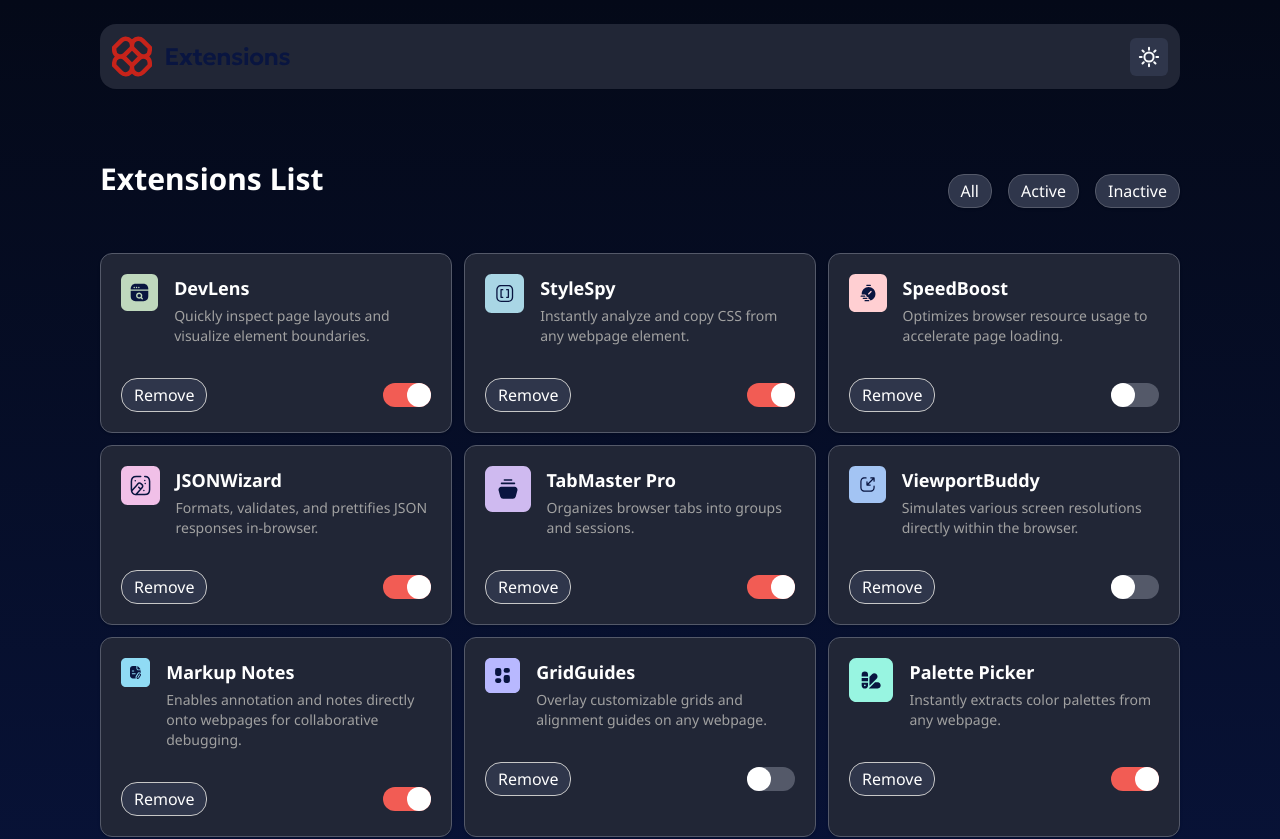
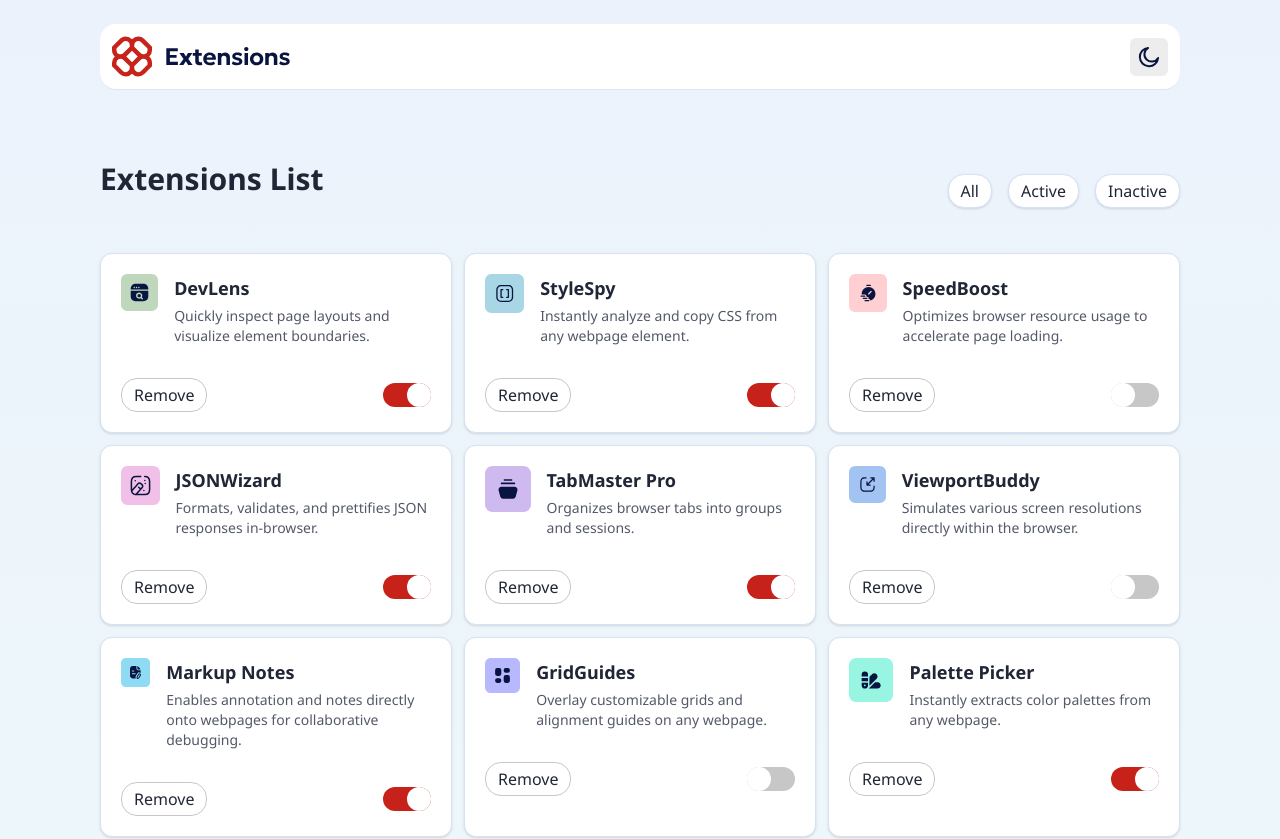
Before and after one commit to NitiemaAllassane/extentions-manager, a React (Vite) app: page / in a window 1280 px wide. Shown: the top 839 px of the page. Built offline with nearby package versions, Linux system fonts and the light colour scheme; a web font is replaced by a local one.

Commit message:
(add): Add dark mode switching

```diff
--- a/src/components/ThemeSwitcher.tsx
+++ b/src/components/ThemeSwitcher.tsx
@@ -1,13 +1,21 @@
-// import moonIcon from '../assets/images/icon-moon.svg';
+import moonIcon from '../assets/images/icon-moon.svg';
 import sunIcon from '../assets/images/icon-sun.svg';
+import { useDarkMode } from '../hooks/useDarkMode';
 
 function ThemeSwitcher() {
+    const { isDark, toggleDarkMode } = useDarkMode();
+
     return (
         <button
             className='bg-neutral-100 p-2 rounded-md cursor-pointer hover:bg-neutral-300
             dark:bg-neutral-700 dark:hover:bg-neutral-600'
+            onClick={toggleDarkMode}
         >
-            <img src={sunIcon} alt="Moon Icon" />
+            {isDark ? (
+                <img src={sunIcon} alt="Moon Icon" />
+            ) : (
+                <img src={moonIcon} alt="Moon Icon" />
+            )}
         </button>
     )
 }
--- /dev/null
+++ b/src/hooks/useDarkMode.ts
@@ -0,0 +1,19 @@
+import { useEffect, useState } from "react";
+
+export function useDarkMode() {
+  const [ isDark, setIsDark ] = useState(() => {
+    const saved = localStorage.getItem("theme");
+    if (saved) return saved === "dark";
+    return window.matchMedia("(prefers-color-scheme: dark)").matches;
+  });
+
+  useEffect(() => {
+    document.documentElement.classList.toggle("dark", isDark);
+    localStorage.setItem("theme", isDark ? "dark" : "light");
+  }, [isDark]);
+
+
+  const toggleDarkMode = () => setIsDark(prev => !prev);
+
+  return { isDark, toggleDarkMode };
+}
```
Also changed, not shown: index.html (+8 -1 lines).
